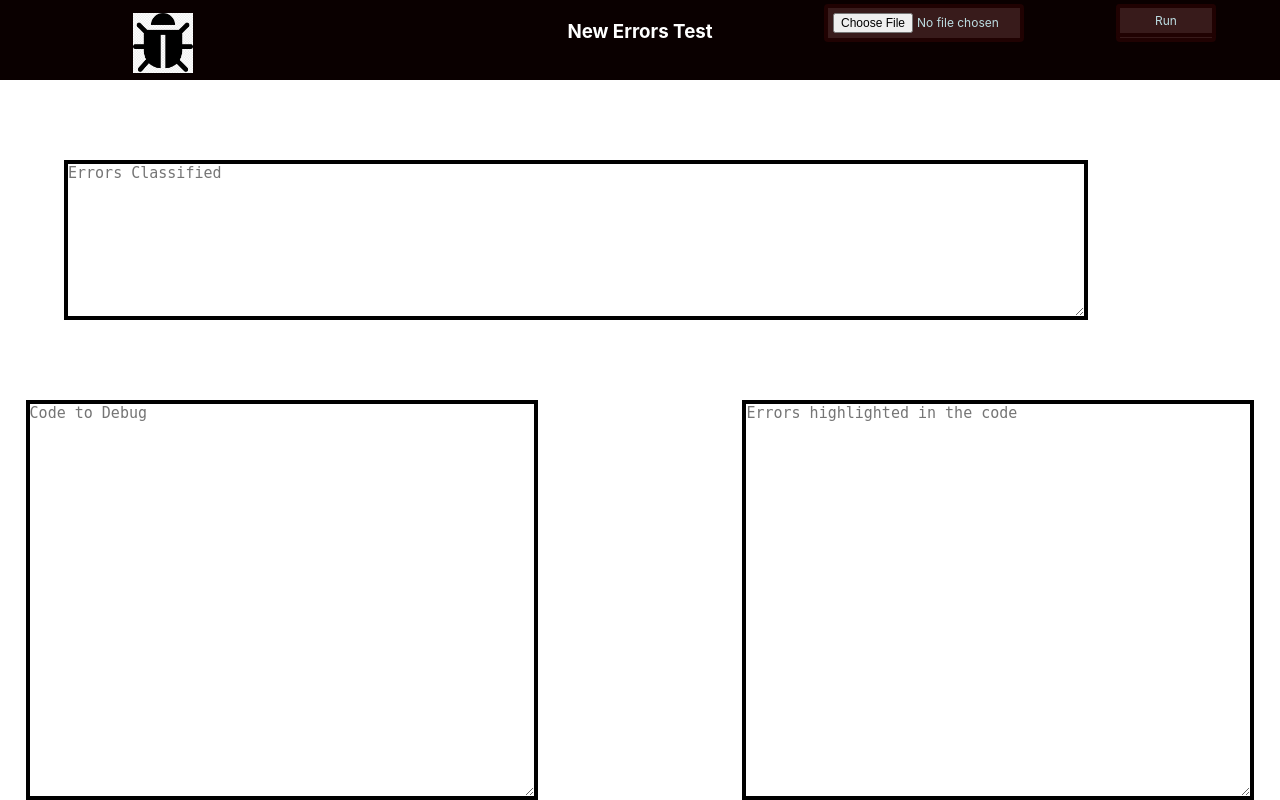
After one commit to 99SohamSaha/Bug_Quashers, a Flask app: page /newerrors in a window 1280 px wide. The commit adds this page. Run offline with Flask 3, Linux system fonts and the light colour scheme.

Commit message:
Final changes

```diff
--- a/app.py
+++ b/app.py
@@ -33,13 +33,18 @@ def FAQ():
 def scope():
     return render_template('scope.html')
 
+# newerrors route
+@app.route('/newerrors')
+def newerrors():
+    return render_template('new_errors.html')
+
 
 # master run API route
 @app.route('/api/v1.0/run')
 def run():
     # TODO:
     # run model
-    err_count_arr, result = model.train_clus_model()
+    err_count_arr, result, keyword = model.train_clus_model()
     # update global values
     # return required value
     result = result.drop(['Clean data'], axis=1)
@@ -67,9 +72,9 @@ def upload():
             file.save(filePath)
 
             # run model for dynamic file
-            err_count_arr, result = model.train_clus_model(filePath)
+            err_count_arr, result, keyword = model.train_clus_model(filePath)
             result = result.drop(['Clean data'], axis=1)
-            return render_template('cluster.html', err_count_arr0 = err_count_arr[0], err_count_arr1 = err_count_arr[1], err_count_arr2 = err_count_arr[2], err_count_arr3 = err_count_arr[3], err_count_arr4 = err_count_arr[4], err_count_arr5 = err_count_arr[5], result0 = (result[result.cluster==0])['Error Description'].values, result1 = (result[result.cluster==1])['Error Description'].values, result2 = (result[result.cluster==2])['Error Description'].values, result3 = (result[result.cluster==3])['Error Description'].values, result4 = (result[result.cluster==4])['Error Description'].values, result5 = (result[result.cluster==5])['Error Description'].values)
+            return render_template('cluster.html', err_count_arr0 = err_count_arr[0], err_count_arr1 = err_count_arr[1], err_count_arr2 = err_count_arr[2], err_count_arr3 = err_count_arr[3], err_count_arr4 = err_count_arr[4], err_count_arr5 = err_count_arr[5], result0 = (result[result.cluster==0])['Error Description'].values, result1 = (result[result.cluster==1])['Error Description'].values, result2 = (result[result.cluster==2])['Error Description'].values, result3 = (result[result.cluster==3])['Error Description'].values, result4 = (result[result.cluster==4])['Error Description'].values, result5 = (result[result.cluster==5])['Error Description'].values, keyword0 = keyword[0],keyword1 = keyword[1],keyword2 = keyword[2],keyword3 = keyword[3],keyword4 = keyword[4],keyword5 = keyword[5])
 
         return "<h1>No file selected!</h1>"
 
--- /dev/null
+++ b/static/style_new.css
@@ -0,0 +1,125 @@
+*{
+
+    margin: 0px;
+    padding: 0px;
+    box-sizing: border-box;
+  }
+  body{
+      background-color: white;
+  }
+  .Upperbar{
+      position: absolute;
+      background-color: rgb(10, 0, 0);
+      width: 100%;
+      margin: auto;
+      height: 80px;
+      box-sizing: border-box;
+      padding: 20px;
+
+  }
+  .Upperbar h3{
+  font-family: -apple-system, BlinkMacSystemFont, 'Segoe UI', Roboto, Oxygen, Ubuntu, Cantarell, 'Open Sans', 'Helvetica Neue', sans-serif;
+  font-style: normal;
+  text-align: center;
+  color: white;
+
+  }
+  .Upperbar .logo{
+  position: absolute;
+  top: 10%;
+  left: 10%;
+  width: 70px;
+  height: 70px;
+  padding: 5px;
+  /*font-size: 20px;
+  font-family: -apple-system, BlinkMacSystemFont, 'Segoe UI', Roboto, Oxygen, Ubuntu, Cantarell, 'Open Sans', 'Helvetica Neue', sans-serif;
+  background-color:  rgb(10, 0, 0);
+  border: 4px solid white;
+  border-radius: 4px;*/
+
+  }
+
+
+  .Upperbar .btn1{
+
+    position: absolute;
+
+    top: 5%;
+
+    right: 20%;
+
+    width: 200px;
+
+    padding: 5px;
+
+    font-size: 12px;
+
+    font-family: -apple-system, BlinkMacSystemFont, 'Segoe UI', Roboto, Oxygen, Ubuntu, Cantarell, 'Open Sans', 'Helvetica Neue', sans-serif;
+
+    background-color: rgb(56, 27, 27);
+
+    border: 4px solid rgb(32, 2, 2);
+    border-radius: 4px;
+
+    color: rgb(188, 221, 226);
+
+    cursor: pointer;
+
+    }
+
+    .Upperbar  .btn2{
+
+        position: absolute;
+
+        top: 5%;
+
+        right: 5%;
+
+        width: 100px;
+
+        padding: 5px;
+        font-size: 12px;
+
+        font-family: -apple-system, BlinkMacSystemFont, 'Segoe UI', Roboto, Oxygen, Ubuntu, Cantarell, 'Open Sans', 'Helvetica Neue', sans-serif;
+
+        background-color: rgb(56, 27, 27);
+
+        border: 4px solid rgb(32, 2, 2);
+
+        border-radius: 4px;
+
+        color: rgb(188, 221, 226);
+
+        cursor: pointer;
+
+        }
+    .error_display .class1{
+        position: absolute;
+        top: 20%;
+        font-size: 15px;
+        width: 80%;
+        height: 20%;
+        left: 5%;
+        border-color: black;
+        border-width: 4px;
+    }
+    .code_display .code1{
+        position: absolute;
+        top: 50%;
+        font-size: 15px;
+        width: 40%;
+        height: 50%;
+        left: 2%;
+        border-color: black;
+        border-width: 4px;
+    }
+    .code_display .code2{
+        position: absolute;
+        top: 50%;
+        font-size: 15px;
+        width: 40%;
+        height: 50%;
+        right: 2%;
+        border-color: black;
+        border-width: 4px;
+    }
--- a/templates/FAQ.html
+++ b/templates/FAQ.html
@@ -7,7 +7,7 @@
     <meta name="viewport" content="width=device-width, initial-scale=1.0">
     <title>FAQ PAGE</title>
     <link href="https://fonts.googleapis.com/css2?family=Work+Sans&display=swap" rel="stylesheet">
-    <link rel="stylesheet" href="/static/style (1).css">
+    <link rel="stylesheet" href="/static/style_faq.css">
 
 </head>
 
--- /dev/null
+++ b/templates/new_errors.html
@@ -0,0 +1,31 @@
+<!DOCTYPE html>
+<html lang="en">
+<head>
+    <meta charset="UTF-8">
+    <meta http-equiv="X-UA-Compatible" content="IE=edge">
+    <meta name="viewport" content="width=device-width, initial-scale=1.0">
+    <title>New Errors Test</title>
+    <link rel="stylesheet" href="/static/style_new.css">
+
+    <script src="/static/script1.js"></script>
+    <script src="https://ajax.googleapis.com/ajax/libs/jquery/3.5.1/jquery.min.js"></script>
+</head>
+<body>
+<div class="Upperbar">
+    <a href="/"><img class="logo" src="/static/src/bug-logo1.jpg" alt="logo of website"></a>
+    <h3>New Errors Test</h3>
+
+        <input type="file" class="btn1" name="txt_file" accept=".txt" >
+        <input type="file" class="btn2" name="txt_file_err" accept=".txt" >
+        <input type="submit" class="btn2" value="Run" >
+
+</div>
+<div class="error_display">
+    <textarea class="class1" type="text" name="class1" id="class1" placeholder = "Errors Classified"></textarea>
+</div>
+<div class="code_display">
+    <textarea class="code1" type="text" name="code1" id="code1" placeholder = "Code to Debug"></textarea>
+    <textarea class="code2" type="text" name="code2" id="code2" placeholder = "Errors highlighted in the code"></textarea>
+</div>
+</body>
+</html>
```
Also changed, not shown: models/model_clus.py (+49 -1 lines), static/style1.css (+116 -8 lines), static/style_faq.css (added, +81 -0 lines), templates/buganalyzer.html (+2 -19 lines), templates/cluster.html (+97 -6 lines).
